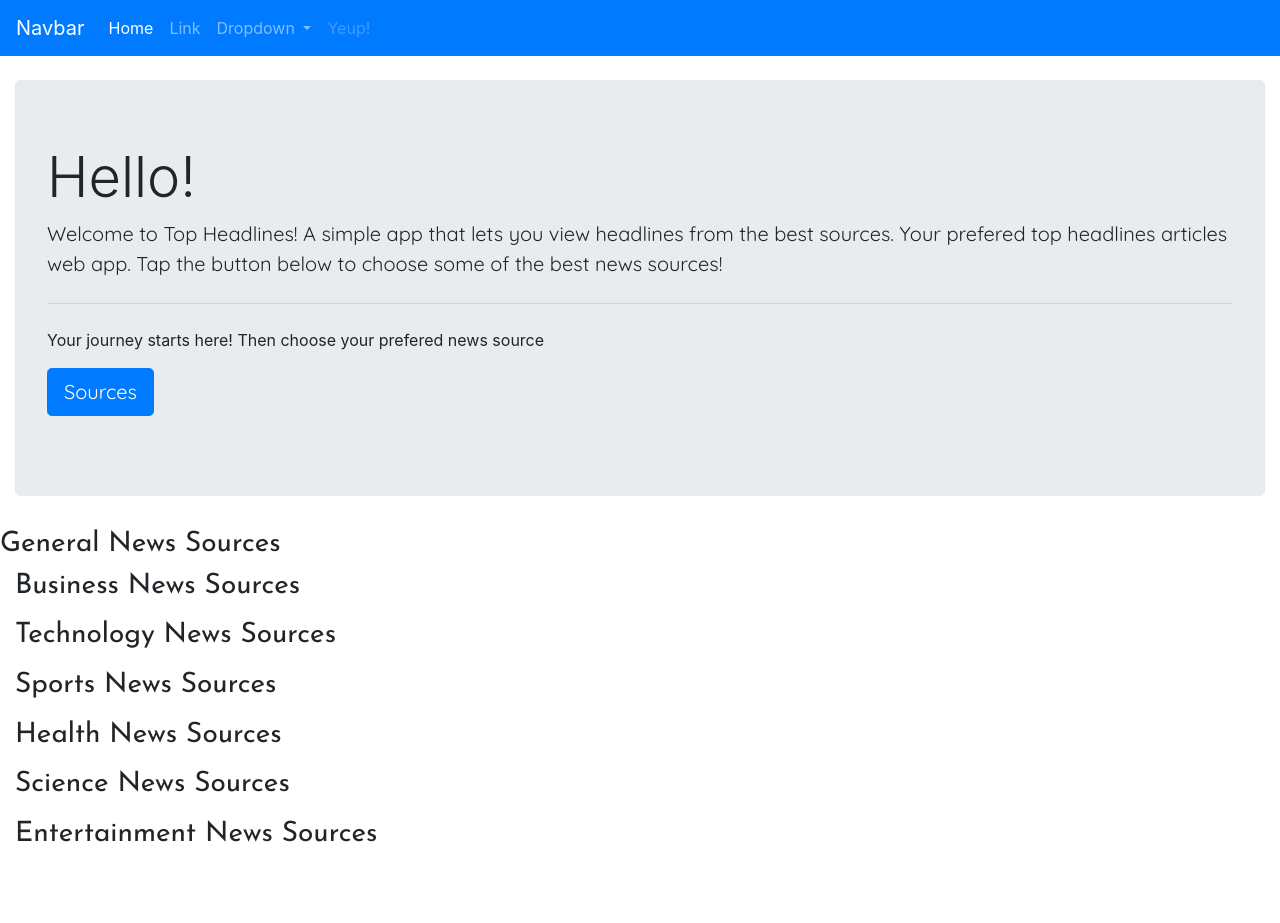
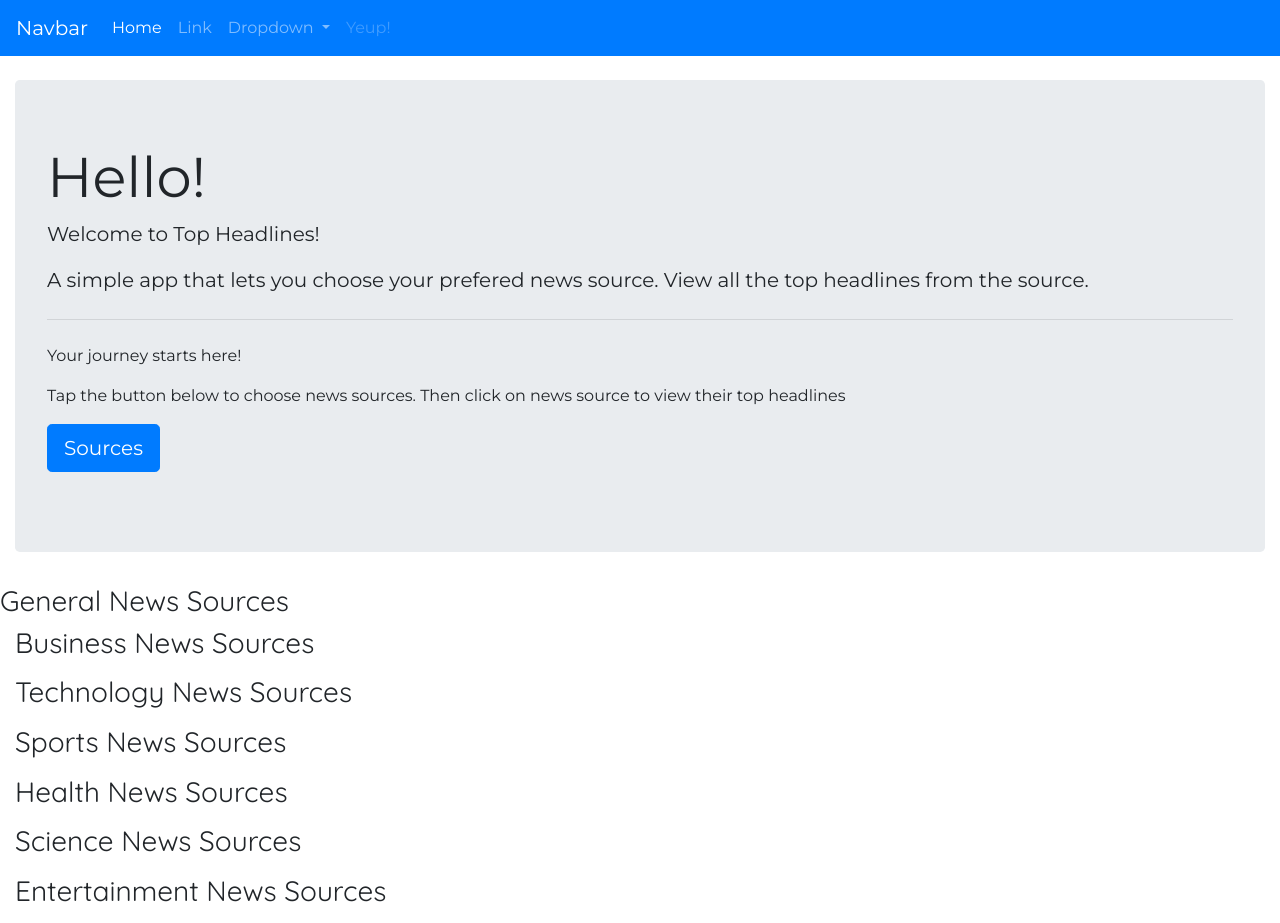
Before and after one commit to SamNgigi/News-Highlight, a Flask app: template app/templates/index.html in a window 1280 px wide. Before the commit the page ends 842 px from the top, so only its background shows below. Run offline with Flask 2, Linux system fonts and the light colour scheme; the template is opened without the code that fills it, so the values that code supplies are empty; parts of the project's set-up code (start-up, migrations or seed data) failed here and were passed over; some libraries are stand-ins or nearby versions.

Commit message:
UI edits

```diff
--- a/app/static/css/index.css
+++ b/app/static/css/index.css
@@ -3,6 +3,6 @@
 h3{
   font-family: 'Josefin Sans', sans-serif;
 }
-.lead{
+*{
   font-family: 'Quicksand', sans-serif;
 }
--- a/app/templates/base.html
+++ b/app/templates/base.html
@@ -13,8 +13,17 @@
   {% else %}
   <title> Welcome to the best News Highlight website </title>
   {% endif %}
+  <style>
+    @import url('https://fonts.googleapis.com/css?family=Montserrat|Quicksand');
 
+    h3{
+      font-family: 'Quicksand', sans-serif;
+    }
+    *{
+      font-family: 'Montserrat', sans-serif;
+    }
 
+  </style>
 </head>
 
 <body>
--- a/app/templates/index.html
+++ b/app/templates/index.html
@@ -3,10 +3,12 @@
 <div class="container-fluid mt-4">
   <div class="jumbotron">
     <h1 class="display-4">Hello!</h1>
-    <p class="lead">Welcome to Top Headlines! A simple app that lets you view headlines from the best sources. Your prefered top headlines articles web app. Tap the button below to choose some of the best news sources!</p>
+    <p class="lead">Welcome to Top Headlines!</p>
+    <p class="lead">A simple app that lets you choose your prefered news source. View all the top headlines from the source.</p>
     <p class="lead"></p>
     <hr class="my-4">
-    <p>Your journey starts here! Then choose your prefered news source</p>
+    <p>Your journey starts here!</p>
+    <p>Tap the button below to choose news sources.  Then click on news source to view their top headlines</p>
     <p class="lead">
       <a class="btn btn-primary btn-lg" href="#" role="button">Sources</a>
     </p>
```
